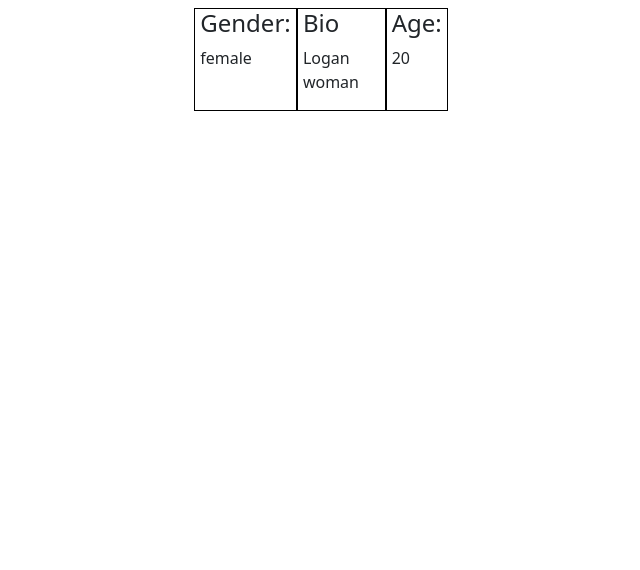
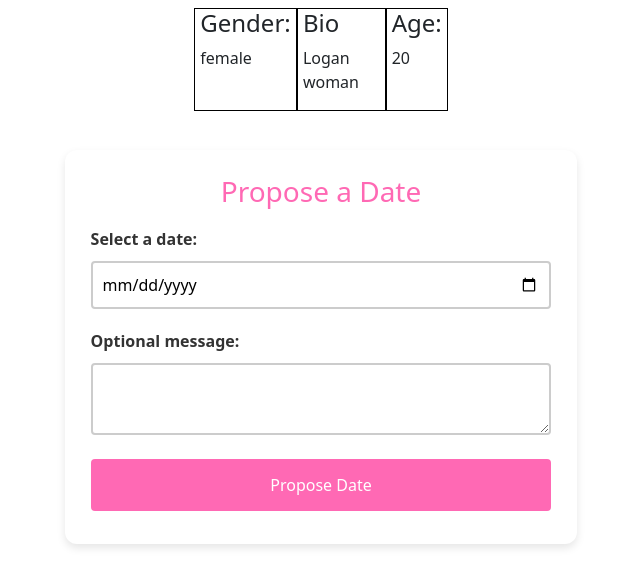
Before and after one commit to jaronwald24/DatingApp, a Flask app: page /profile/12 in a window 1280 px wide. Shown: the part 309-879 px from the top of the page, without its empty margins (319-959 px from the left). Before the commit the page ends 420 px from the top, so only its background shows below. Run offline with Flask 3, Linux system fonts and the light colour scheme; a user stored in the database is signed in.

Commit message:
Proposal Stuff

```diff
--- a/DatingApp/main.py
+++ b/DatingApp/main.py
@@ -8,6 +8,7 @@ from sqlalchemy.orm import joinedload
 
 from . import db
 from . import model
+from .model import DateProposal
 
 from utilities.helperFunctions import photo_filename
 
@@ -49,9 +50,25 @@ def profile(user_id):
     else:
         like_button = "like"
 
+    received_proposals = (
+        DateProposal.query.filter_by(recipient_id=user.id, status=model.ProposalStatus.proposed.value).all()
+        if curUser.id == user.id else []
+    )
+    sent_proposals = DateProposal.query.filter_by(proposer_id=curUser.id).all()
+
+    set_dates = DateProposal.query.filter(
+        db.or_(
+            DateProposal.recipient_id == user.id,
+            DateProposal.proposer_id == user.id
+        ),
+        DateProposal.status == model.ProposalStatus.accepted.value
+    ).all()
+
     current_year = datetime.now().year
 
-    return render_template("main/profile.html", user=user, curUser=curUser, like_button=like_button, current_year=current_year)
+    return render_template("main/profile.html", user=user, curUser=curUser, like_button=like_button,
+                           current_year=current_year, received_proposals=received_proposals,
+                           sent_proposals=sent_proposals, set_dates=set_dates)
 
 @bp.route("/like/<int:user_id>", methods=["POST"])
 @flask_login.login_required
@@ -225,3 +242,81 @@ def search():
     ).limit(10).all()
 
     return render_template("main/index.html", user=curUser, searchUsers=users, defaultUsers = defaultUsers, current_year=current_year)
+
+@bp.route('/propose_date/<int:recipient_id>', methods=['POST'])
+@flask_login.login_required
+def propose_date(recipient_id):
+    curUser = flask_login.current_user
+    recipient = db.session.get(model.User, recipient_id)
+
+    if curUser.id != recipient.id:
+        proposed_day_str = request.form.get("proposed_day")
+        try:
+            proposed_day = datetime.strptime(proposed_day_str, "%Y-%m-%d")
+            if proposed_day < datetime.now():
+                flash("Please select a future date.")
+                return redirect(url_for("main.profile", user_id=recipient_id))
+
+            # Check for table availability
+            proposals_on_day = DateProposal.query.filter_by(
+                proposed_day=proposed_day, status=model.ProposalStatus.proposed.value
+            ).count()
+            max_tables = 10  # Assuming 10 tables per night
+            if proposals_on_day >= max_tables:
+                flash("No available tables for the selected night.")
+                return redirect(url_for("main.profile", user_id=recipient_id))
+
+            # Create the date proposal
+            optional_message = request.form.get("optional_message")
+            if curUser in recipient.blocking:
+                setStatus = model.ProposalStatus.ignored.value
+            else:
+                setStatus = model.ProposalStatus.proposed.value
+            proposal = DateProposal(
+                proposer_id=curUser.id,
+                recipient_id=recipient.id,
+                created_time=datetime.now(),
+                proposed_day=proposed_day,
+                status=setStatus,  # Enum value as integer
+                message=optional_message
+            )
+            db.session.add(proposal)
+            db.session.commit()
+
+        except ValueError:
+            flash("Invalid date format.")
+
+        return redirect(url_for("main.profile", user_id=recipient_id))
+
+
+@bp.route('/respond_proposal/<int:proposal_id>', methods=['POST'])
+@flask_login.login_required
+def respond_proposal(proposal_id):
+    curUser = flask_login.current_user
+    proposal = DateProposal.query.get_or_404(proposal_id)
+
+    # Ensure only the recipient can respond
+    if proposal.recipient_id != curUser.id:
+        flash("You do not have permission to respond to this proposal.")
+        return redirect(url_for('main.index'))
+
+    action = request.form.get('action')
+
+    if action == 'accept':
+        proposal.status = model.ProposalStatus.accepted.value
+        proposal.response_time = datetime.now()
+    elif action == 'reject':
+        proposal.status = model.ProposalStatus.rejected.value
+        proposal.response_time = datetime.now()
+    elif action == 'ignore':
+        proposal.status = model.ProposalStatus.ignored.value
+        proposal.response_time = datetime.now()
+    elif action == 'reschedule':
+        proposal.status = model.ProposalStatus.reschedule.value
+        proposal.response_time = datetime.now()
+    else:
+        flash("Invalid action.")
+        return redirect(url_for('main.profile', user_id=curUser.id))
+
+    db.session.commit()
+    return redirect(url_for('main.profile', user_id=curUser.id))
--- a/DatingApp/model.py
+++ b/DatingApp/model.py
@@ -99,5 +99,7 @@ class DateProposal(db.Model):
         foreign_keys=[recipient_id], back_populates="received_proposals"
     )
     created_time: Mapped[datetime.datetime] = mapped_column(DateTime(timezone=True))
-    response_time: Mapped[datetime.datetime] = mapped_column(DateTime(timezone=True))
+    response_time: Mapped[datetime.datetime] = mapped_column(DateTime(timezone=True), nullable=True)
+    proposed_day: Mapped[datetime.datetime] = mapped_column(DateTime(timezone=True))
     status: Mapped[ProposalStatus] = mapped_column(String(16))
+    message: Mapped[Optional[str]] = mapped_column(Text, nullable=True)
--- a/DatingApp/static/DatingApp.css
+++ b/DatingApp/static/DatingApp.css
@@ -203,3 +203,147 @@ body {
     text-decoration: none;
     cursor: pointer;
   }
+
+.propose-date {
+    display: flex;
+    flex-direction: column;
+    width: 40%;
+    margin: 2% auto;
+    padding: 2%;
+    background-color: white;
+    border-radius: 12px;
+    box-shadow: 0 4px 8px rgba(0, 0, 0, 0.1);
+}
+
+.propose-date h3 {
+    color: #ff69b4;
+    text-align: center;
+}
+
+.propose-date label {
+    margin-top: 10px;
+    font-weight: bold;
+    color: #333;
+}
+
+.propose-date input[type="date"],
+.propose-date textarea {
+    width: 100%;
+    padding: 10px;
+    margin: 10px 0;
+    box-sizing: border-box;
+    border: 2px solid #ccc;
+    border-radius: 4px;
+}
+
+.propose-date button {
+    width: 100%;
+    background-color: #ff69b4;
+    color: white;
+    padding: 14px 20px;
+    margin: 8px 0;
+    border: none;
+    border-radius: 4px;
+    cursor: pointer;
+}
+
+.received-proposals {
+    display: flex;
+    flex-direction: column;
+    width: 50%;
+    margin: 2% auto;
+    padding: 2%;
+    background-color: white;
+    border-radius: 12px;
+    box-shadow: 0 4px 8px rgba(0, 0, 0, 0.1);
+}
+
+.received-proposals h3 {
+    color: #ff69b4;
+    text-align: center;
+}
+
+.proposal {
+    display: flex;
+    flex-direction: column;
+    margin: 10px 0;
+    padding: 10px;
+    border: 1px solid #ccc;
+    border-radius: 4px;
+    background-color: #f9f9f9;
+}
+
+.proposal p {
+    margin: 0 0 10px 0;
+    color: #333;
+}
+
+.proposal form {
+    display: flex;
+    justify-content: space-between;
+}
+
+.proposal button {
+    background-color: #ff69b4;
+    color: white;
+    padding: 10px;
+    border: none;
+    border-radius: 4px;
+    cursor: pointer;
+    margin: 0 5px;
+}
+
+.proposal button:hover {
+    background-color: #ff85c1;
+}
+
+.sent-proposals {
+    display: flex;
+    flex-direction: column;
+    width: 50%;
+    margin: 2% auto;
+    padding: 2%;
+    background-color: white;
+    border-radius: 12px;
+    box-shadow: 0 4px 8px rgba(0, 0, 0, 0.1);
+}
+
+.sent-proposals h3 {
+    color: #ff69b4;
+    text-align: center;
+}
+
+.sent-proposals .proposal {
+    display: flex;
+}
+
+.set-dates {
+    display: flex;
+    flex-direction: column;
+    width: 50%;
+    margin: 2% auto;
+    padding: 2%;
+    background-color: white;
+    border-radius: 12px;
+    box-shadow: 0 4px 8px rgba(0, 0, 0, 0.1);
+}
+
+.set-dates h3 {
+    color: #ff69b4;
+    text-align: center;
+}
+
+.set-dates .proposal {
+    display: flex;
+    flex-direction: column;
+    margin: 10px 0;
+    padding: 10px;
+    border: 1px solid #ccc;
+    border-radius: 4px;
+    background-color: #f9f9f9;
+}
+
+.set-dates .proposal p {
+    margin: 0 0 10px 0;
+    color: #333;
+}
--- a/DatingApp/templates/main/profile.html
+++ b/DatingApp/templates/main/profile.html
@@ -20,6 +20,9 @@
             <input type="submit" value="Unlike">
         </form>
     {% endif %}
+
+
+
     <div class="profileElements">
         <div style="border: 1px solid black; padding: 0% 2%">
             <h4>Gender:</h4>
@@ -41,6 +44,20 @@
         </div>
     </div>
 </div>
+
+{% if curUser.id != user.id %}
+<div class="propose-date">
+    <h3>Propose a Date</h3>
+    <form action="{{ url_for('main.propose_date', recipient_id=user.id) }}" method="post">
+        <label for="proposed_day">Select a date:</label>
+        <input type="date" id="proposed_day" name="proposed_day" required>
+        <label for="optional_message">Optional message:</label>
+        <textarea id="optional_message" name="optional_message"></textarea>
+        <button type="submit">Propose Date</button>
+    </form>
+</div>
+{% endif %}
+
 {% if user.id == current_user.id %}
     <a href="{{ url_for('main.editProfile') }}" class="button">Edit profile</a>
     <button id="blockedBtn">Blocked Users</button>
@@ -75,6 +92,64 @@
     </div>
 {% endif %}
 
+{% if user.id == current_user.id and set_dates %}
+    <div class = "set-dates">
+    <h3> Set Dates</h3>
+    {% for date in set_dates %}
+        <div class="proposal">
+            {% if date.proposer.id == current_user.id %}
+                <p>Set a date with {{ date.recipient.username }} for {{ date.proposed_day.strftime('%Y-%m-%d') }}</p>
+            {% else %}
+                <p>{{ date.proposer.username }} set a date with you for {{ date.proposed_day.strftime('%Y-%m-%d')}}</p>
+            {% endif %}
+        </div>
+    {% endfor %}
+    </div>
+{% endif %}
+
+{% if user.id == current_user.id and received_proposals %}
+    <div class = "received-proposals">
+        <h3>Received Date Proposals</h3>
+        {% for proposal in received_proposals %}
+            <div class="proposal">
+                <p>{{ proposal.proposer.username }} proposed a date for {{ proposal.proposed_day.strftime('%Y-%m-%d') }}</p>
+                <p>Message: {{proposal.message}}</p>
+                <form action="{{ url_for('main.respond_proposal', proposal_id=proposal.id) }}" method="post">
+                    <button type="submit" name="action" value="accept">Accept</button>
+                    <button type="submit" name="action" value="reject">Reject</button>
+                    <button type="submit" name="action" value="ignore">Ignore</button>
+                    <button type="submit" name="action" value="reschedule">Request Reschedule</button>
+                </form>
+            </div>
+        {% endfor %}
+    </div>
+{% endif %}
+
+<!-- Display Sent Proposals (for any user) -->
+{% if user.id == current_user.id and sent_proposals %}
+    <div class = "sent-proposals">
+        <h3>Sent Date Proposals</h3>
+        {% for proposal in sent_proposals %}
+            <div class="proposal">
+                <p>Proposed to {{ proposal.recipient.username }} for {{ proposal.proposed_day.strftime('%Y-%m-%d') }}</p>
+                <p>Status:
+                {% if proposal.status == '0' %}
+                    Proposed
+                {% elif proposal.status == '1' %}
+                    Accepted
+                {% elif proposal.status == '2' %}
+                    Rejected
+                {% elif proposal.status == '3' %}
+                    Proposed
+                {% elif proposal.status == '4' %}
+                    Reschedule Requested
+                {% endif %}
+                </p>
+            </div>
+        {% endfor %}
+    </div>
+{% endif %}
+
 
 <script>
     var modal = document.getElementById("blockedModal");
```
Also changed, not shown: instance/DatingApp.db.
